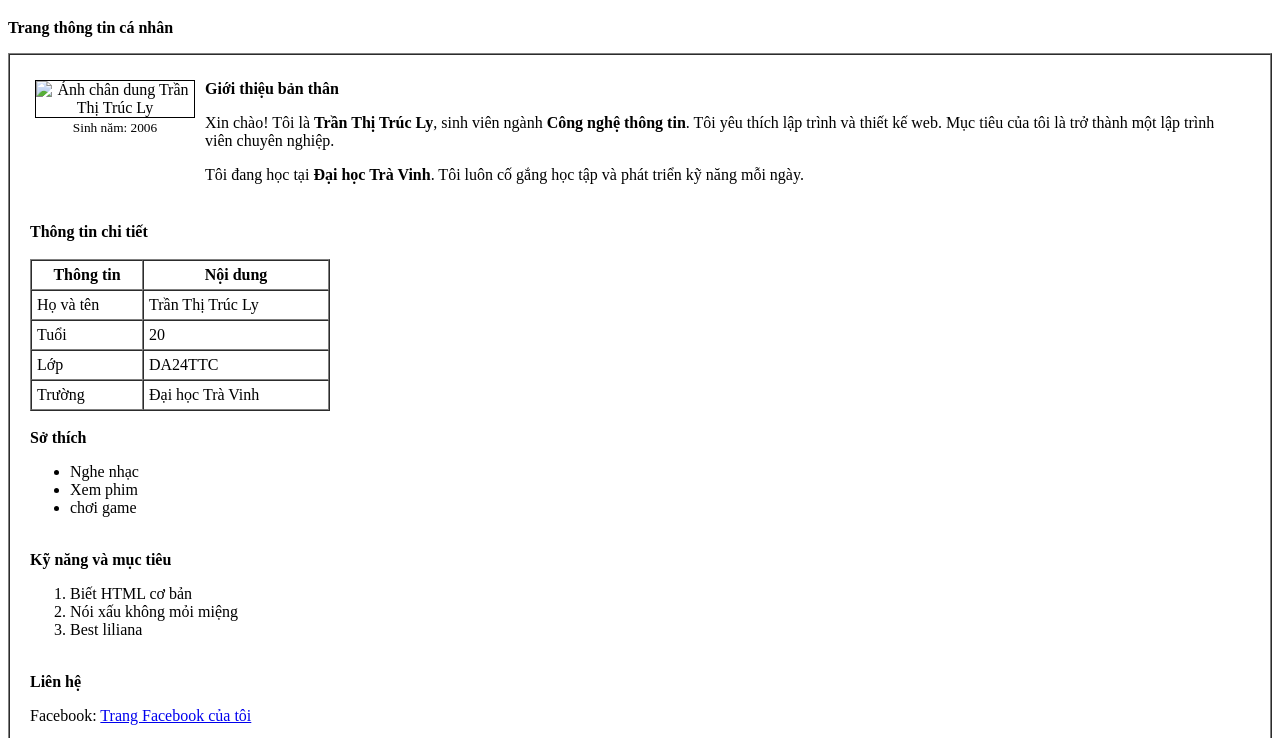
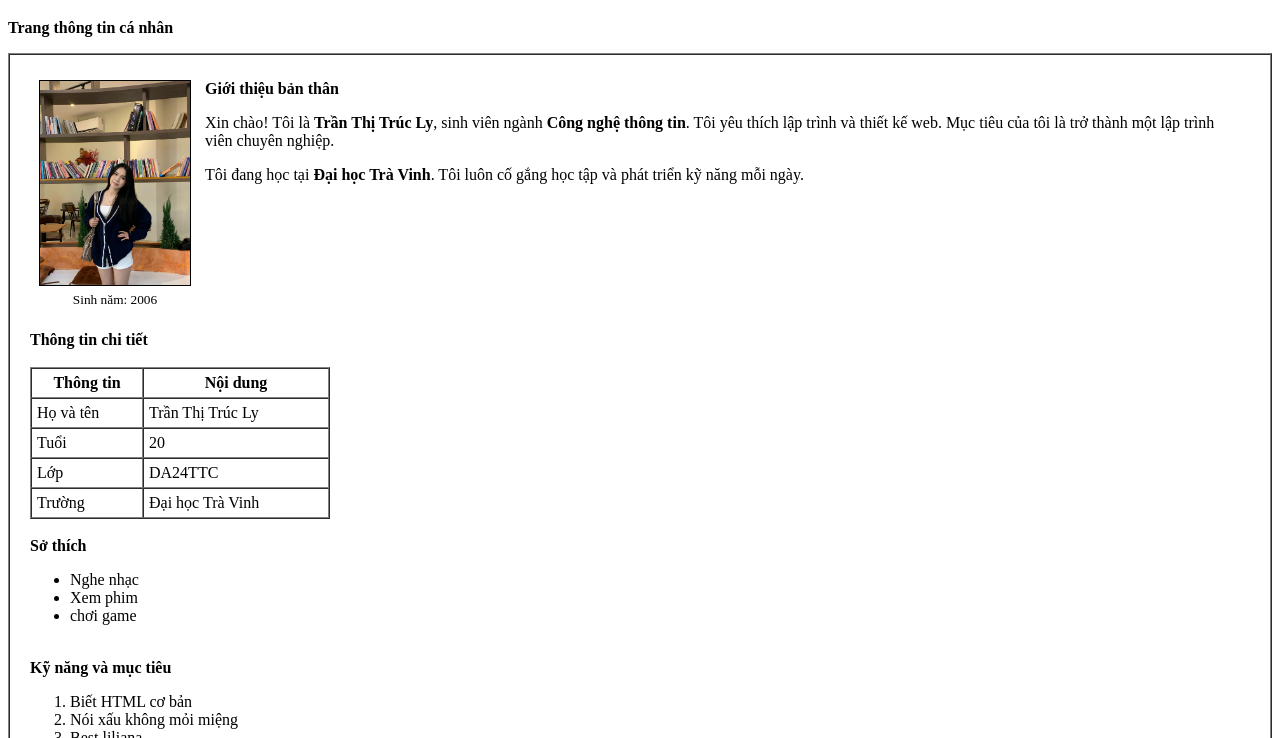
Before and after one commit to TrucLy29/My-Project-DA24TTC, a plain HTML site: page html/page1.html in a window 1280 px wide. Shown: the part 61-799 px from the top of the page. Drawn offline with Linux system fonts and the light colour scheme; the site is published under a folder, as on GitHub Pages, so addresses that start at the root find nothing.

Commit message:
Fix image source path in page1.html

```diff
--- a/html/page1.html
+++ b/html/page1.html
@@ -16,7 +16,7 @@
                 <table border="0" cellspacing="0" cellpadding="5" width="100%">
                     <tr>
                         <td width="160" valign="top" align="center">
-                            <img src="/assets/images/avataly.jpg"
+                            <img src="../assets/images/avataly.jpg"
                                   alt="Ảnh chân dung Trần Thị Trúc Ly"
                                  width="150"
                                  border="1">
```
